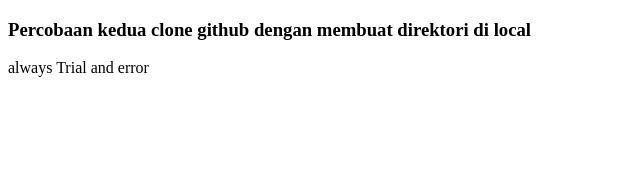
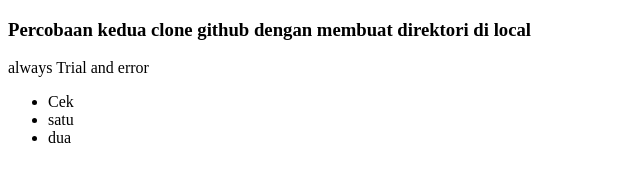
Before and after one commit to aryanuar1499/Clonning-Test-2, a plain HTML site: page index.html in a window 1280 px wide. Shown: the whole page, without its empty margins (0-640 px from the left). Drawn offline with Linux system fonts and the light colour scheme.

Commit message:
penambahan didalam index.html

```diff
--- a/index.html
+++ b/index.html
@@ -9,5 +9,10 @@
   <body>
     <h3>Percobaan kedua clone github dengan membuat direktori di local</h3>
     <p>always Trial and error</p>
+    <ul>
+      <li>Cek</li>
+      <li>satu</li>
+      <li>dua</li>
+    </ul>
   </body>
 </html>
```
